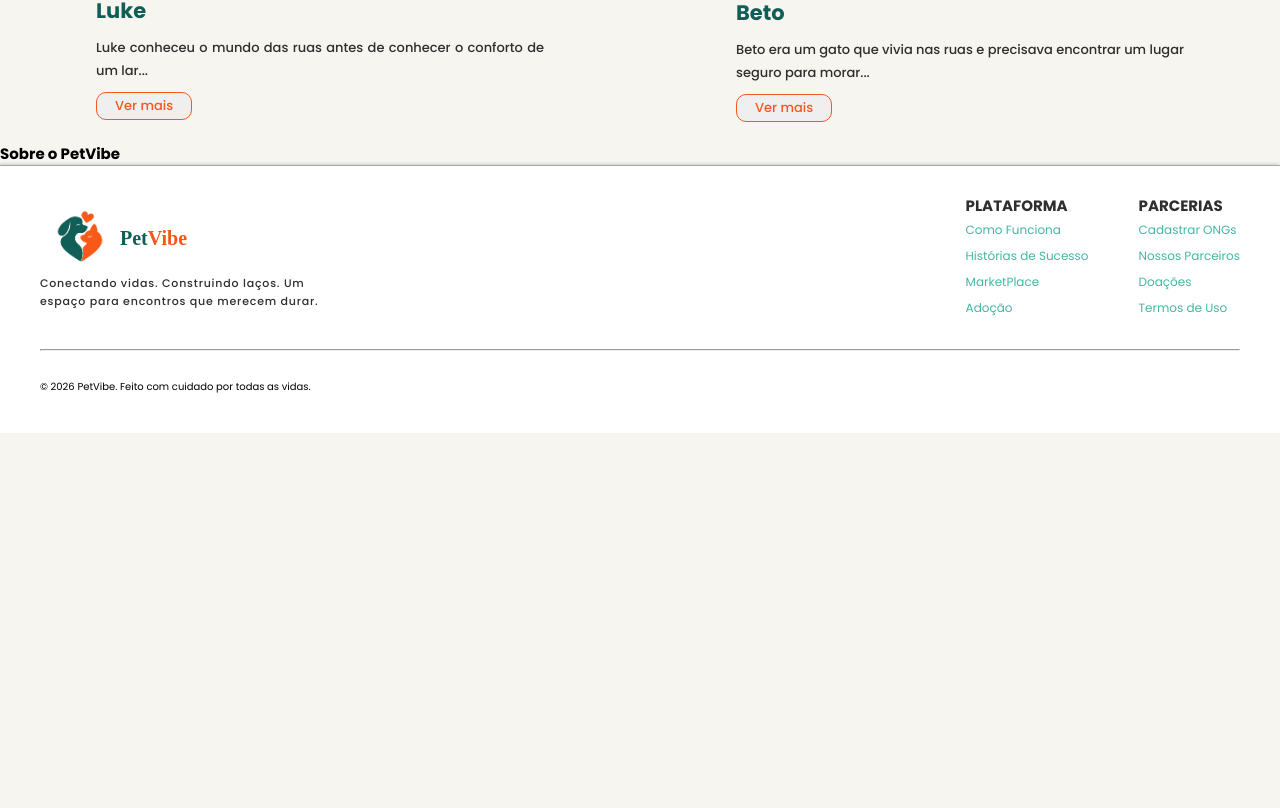
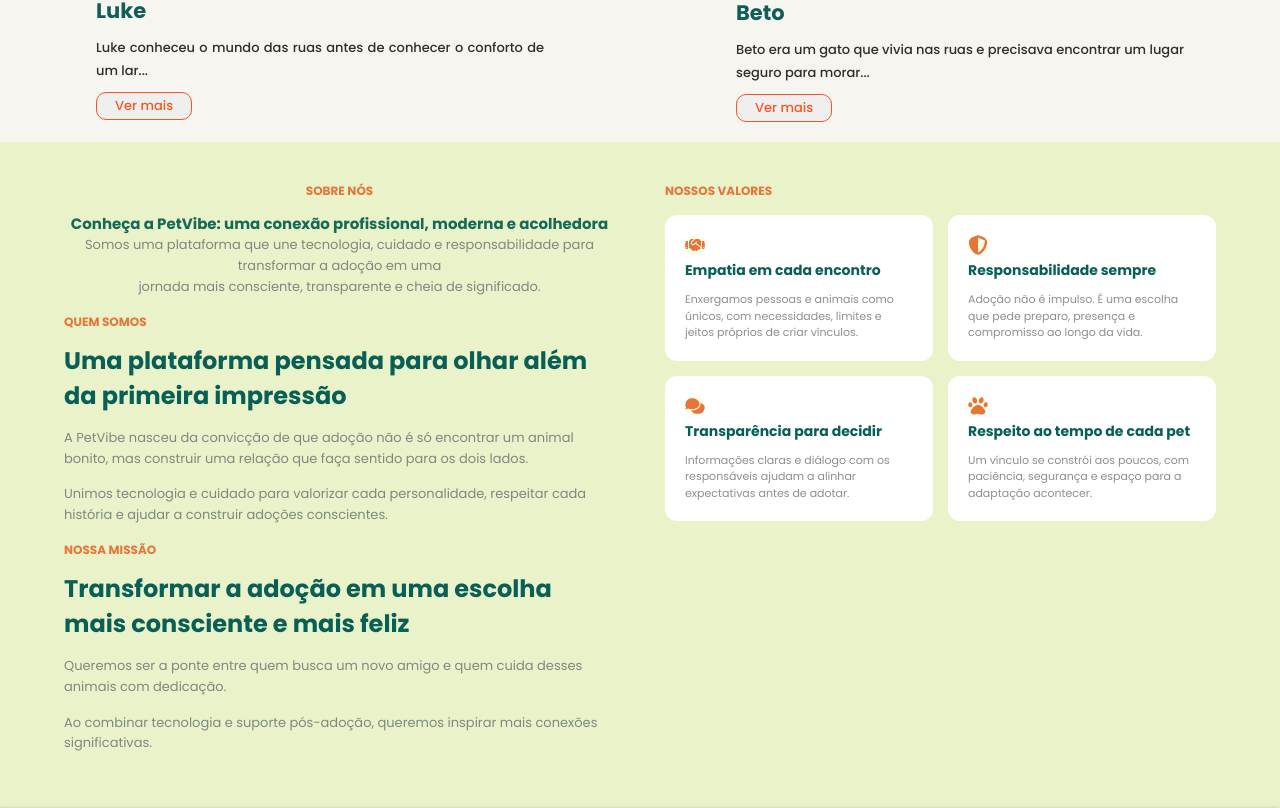
Before and after one commit to Eder-Rafael-Avila/pet-vibe, a React (Vite) app in the folder frontend/: page / in a window 1280 px wide. Shown: the part 2892-3700 px from the top of the page. Before the commit the page ends 3325 px from the top, so only its background shows below. Built offline with nearby package versions, Linux system fonts and the light colour scheme; no server answers; a web font is replaced by a local one.

Commit message:
Comaçando a pagina sobre

```diff
--- a/frontend/src/pages/page-home/index.jsx
+++ b/frontend/src/pages/page-home/index.jsx
@@ -6,7 +6,8 @@
 import AnimalPreview from '../../components/animal-preview';
 import Footer from '../../components/footer';
 
-import { useState } from 'react';
+
+import { FaShieldAlt, FaHandshake, FaComments, FaPaw } from 'react-icons/fa';
 
 export default function Home({
     usuarioLogado,
@@ -25,7 +26,7 @@
             <section className="features">
                 <div className="item-features">
                     <div className="feature-icon">
-                        <i className="fa-solid fa-hexagon-nodes" style={{color: "#F8561F",}}></i>
+                        <i className="fa-solid fa-hexagon-nodes" style={{ color: "#F8561F", }}></i>
                     </div>
                     <div className="feature-text">
                         <h3>Match inteligente</h3>
@@ -36,7 +37,7 @@
                 </div>
                 <div className="item-features">
                     <div className="feature-icon">
-                        <i className="fa-solid fa-shield-heart" style={{color: "#F8561F",}}></i>
+                        <i className="fa-solid fa-shield-heart" style={{ color: "#F8561F", }}></i>
                     </div>
                     <div className="feature-text">
                         <h3>ONGs e Abrigos Verificados</h3>
@@ -47,7 +48,7 @@
                 </div>
                 <div className="item-features">
                     <div className="feature-icon">
-                        <i className="fa-solid fa-stamp" style={{color: "#F8561F",}}></i>
+                        <i className="fa-solid fa-stamp" style={{ color: "#F8561F", }}></i>
                     </div>
                     <div className="feature-text">
                         <h3>Adoção Simplificada</h3>
@@ -58,7 +59,7 @@
                 </div>
                 <div className="item-features">
                     <div className="feature-icon">
-                        <i className="fa-solid fa-heart-pulse" style={{color: "#F8561F",}}></i>
+                        <i className="fa-solid fa-heart-pulse" style={{ color: "#F8561F", }}></i>
                     </div>
                     <div className="feature-text">
                         <h3>Suporte e Monitoramento Pós-Adoção</h3>
@@ -70,7 +71,7 @@
             </section>
 
 
-            <hr/>
+            <hr />
 
             <section className="step-cards">
                 <h1>A jornada para encontrar o seu melhor amigo</h1>
@@ -103,12 +104,12 @@
                     </p>
 
                     <div className="bullet">
-                        <span><i className="fa-regular fa-circle-check" style={{color: "rgb(255, 137, 5)",}}></i></span>
+                        <span><i className="fa-regular fa-circle-check" style={{ color: "rgb(255, 137, 5)", }}></i></span>
                         <h4>Perguntas fáceis de múltipla escolha</h4>
                     </div>
 
                     <div className="bullet">
-                        <span><i className="fa-regular fa-circle-check" style={{color: "rgb(255, 137, 5)",}}></i></span>
+                        <span><i className="fa-regular fa-circle-check" style={{ color: "rgb(255, 137, 5)", }}></i></span>
                         <h4>Resultados imediatos com fotos reais de ONGs</h4>
                     </div>
                 </div>
@@ -117,21 +118,21 @@
 
                     <div className='options'>
                         <div className="op destaque">
-                            <span><i className="fa-regular fa-building" style={{color: "#156957",}}></i></span>
+                            <span><i className="fa-regular fa-building" style={{ color: "#156957", }}></i></span>
                             <h4>Apartamento (sem quintal)</h4>
                         </div>
                         <div className="op">
-                            <span><i className="fa-regular fa-house" style={{color: "#156957",}}></i></span>
+                            <span><i className="fa-regular fa-house" style={{ color: "#156957", }}></i></span>
                             <h4>Casa com quintal pequeno</h4>
                         </div>
                         <div className="op">
-                            <span><i className="fa-solid fa-rocket" style={{color: "#156957",}}></i></span>
+                            <span><i className="fa-solid fa-rocket" style={{ color: "#156957", }}></i></span>
                             <h4>Casa com quintal amplo / Chácara</h4>
                         </div>
                     </div>
 
                     <p className='fake-button'>
-                        Próxima pergunta (1/5) <i className="fa-solid fa-arrow-right" style={{color: "rgb(255, 255, 255)",}}></i>
+                        Próxima pergunta (1/5) <i className="fa-solid fa-arrow-right" style={{ color: "rgb(255, 255, 255)", }}></i>
                     </p>
                 </div>
             </section>
@@ -140,10 +141,80 @@
 
             <section className="sobre" id='sobre'>
 
-                <h1>Sobre o PetVibe</h1>
+                <div className="texto-sobre">
+
+                    <div className="titulo">
+                          <h3>SOBRE NÓS</h3>
+                    <h1>Conheça a PetVibe: uma conexão profissional, moderna e acolhedora</h1>
+                    <p>Somos uma plataforma que une tecnologia, cuidado e responsabilidade para transformar a adoção em uma <br /> jornada mais consciente, transparente e cheia de significado.</p>
+                    </div>
+
+                    <h3>QUEM SOMOS</h3>
+
+                    <h2>Uma plataforma pensada para olhar além da primeira impressão</h2>
+
+                    <p>
+                        A PetVibe nasceu da convicção de que adoção não é só encontrar
+                        um animal bonito, mas construir uma relação que faça sentido
+                        para os dois lados.
+                    </p>
+
+                    <p>
+                        Unimos tecnologia e cuidado para valorizar cada personalidade,
+                        respeitar cada história e ajudar a construir adoções conscientes.
+                    </p>
+
+                    <h3>NOSSA MISSÃO</h3>
+
+                    <h2>Transformar a adoção em uma escolha mais consciente e mais feliz</h2>
+
+                    <p>
+                        Queremos ser a ponte entre quem busca um novo amigo e quem
+                        cuida desses animais com dedicação.
+                    </p>
+
+                    <p>
+                        Ao combinar tecnologia e suporte pós-adoção, queremos inspirar
+                        mais conexões significativas.
+                    </p>
+
+                </div>
 
 
+                <div className="valores">
 
+                    <h3>NOSSOS VALORES</h3>
+
+                    <div className="cards-valores">
+                        <div className="card-valor">
+                            <FaHandshake className='icon' />
+                            <h4>Empatia em cada encontro</h4>
+                            <p>Enxergamos pessoas e animais como únicos, com necessidades,
+                                limites e jeitos próprios de criar vínculos.</p>
+                        </div>
+
+                        <div className="card-valor">
+                            <FaShieldAlt className='icon' />
+                            <h4>Responsabilidade sempre</h4>
+                            <p>Adoção não é impulso. É uma escolha que pede preparo,
+                                presença e compromisso ao longo da vida.</p>
+                        </div>
+
+                        <div className="card-valor">
+                            <FaComments className='icon' />
+                            <h4>Transparência para decidir</h4>
+                            <p>Informações claras e diálogo com os responsáveis ajudam
+                                a alinhar expectativas antes de adotar.</p>
+                        </div>
+
+                        <div className="card-valor">
+                            <FaPaw className='icon' />
+                            <h4>Respeito ao tempo de cada pet</h4>
+                            <p>Um vínculo se constrói aos poucos, com paciência,
+                                segurança e espaço para a adaptação acontecer.</p>
+                        </div>
+                    </div>
+                </div>
             </section>
 
             <Footer />
--- a/frontend/src/pages/page-home/index.scss
+++ b/frontend/src/pages/page-home/index.scss
@@ -142,14 +142,14 @@
             flex-direction: column;
             gap: 1.3rem;
 
-            @media (min-width: 1600px) {
-            }
+            @media (min-width: 1600px) {}
 
             @media (max-width: 768px) {
                 max-width: 90%;
                 align-items: center;
 
-                p, h2 {
+                p,
+                h2 {
                     text-align: center;
                 }
             }
@@ -259,4 +259,104 @@
         }
 
     }
+
+    .sobre {
+    display: grid;
+    grid-template-columns: 1fr 1fr;
+    gap: 50px;
+    padding: 40px 5%;
+    background-color: #e9f2c9;
+
+
+       .titulo {
+            text-align: center;
+
+            h3 {
+                color: #F8561F;
             }
+
+            h1 {
+                color: #156957;
+            }
+        }
+
+    .texto-sobre {
+
+        h3 {
+            color: #e87538;
+            font-size: 12px;
+            margin-bottom: 12px;
+        }
+
+        h2 {
+            color: #075f55;
+            font-size: 24px;
+            margin-bottom: 15px;
+        }
+
+        p {
+            color: #7d8981;
+            font-size: 13px;
+            line-height: 1.6;
+            margin-bottom: 15px;
+        }
+    }
+
+    .valores {
+
+        h3 {
+            color: #e87538;
+            font-size: 12px;
+            margin-bottom: 15px;
+        }
+
+        .cards-valores {
+            display: grid;
+            grid-template-columns: 1fr 1fr;
+            gap: 15px;
+
+
+            .card-valor {
+                background-color: white;
+                padding: 20px;
+                border-radius: 12px;
+                min-height: 130px;
+
+
+
+                .icon{
+                    color: #e87538;
+                    font-size: 20px;
+                    border-radius: 10px;
+                    background-color: #f8fde6;
+                }
+
+                span {
+                    display: flex;
+                    align-items: center;
+                    justify-content: center;
+                    background-color: #fff5ef;
+                    color: #f07842;
+                    width: 30px;
+                    height: 30px;
+                    border-radius: 50%;
+
+                    margin-bottom: 12px;
+                }
+
+                h4 {
+                    color: #075f55;
+                    font-size: 14px;
+                    margin-bottom: 10px;
+                }
+
+                p {
+                    color: #89918d;
+                    font-size: 11px;
+                    line-height: 1.5;
+                }
+            }
+        }
+    }
+}
+}
```
Lines whose indentation alone changed are shown as unchanged.
